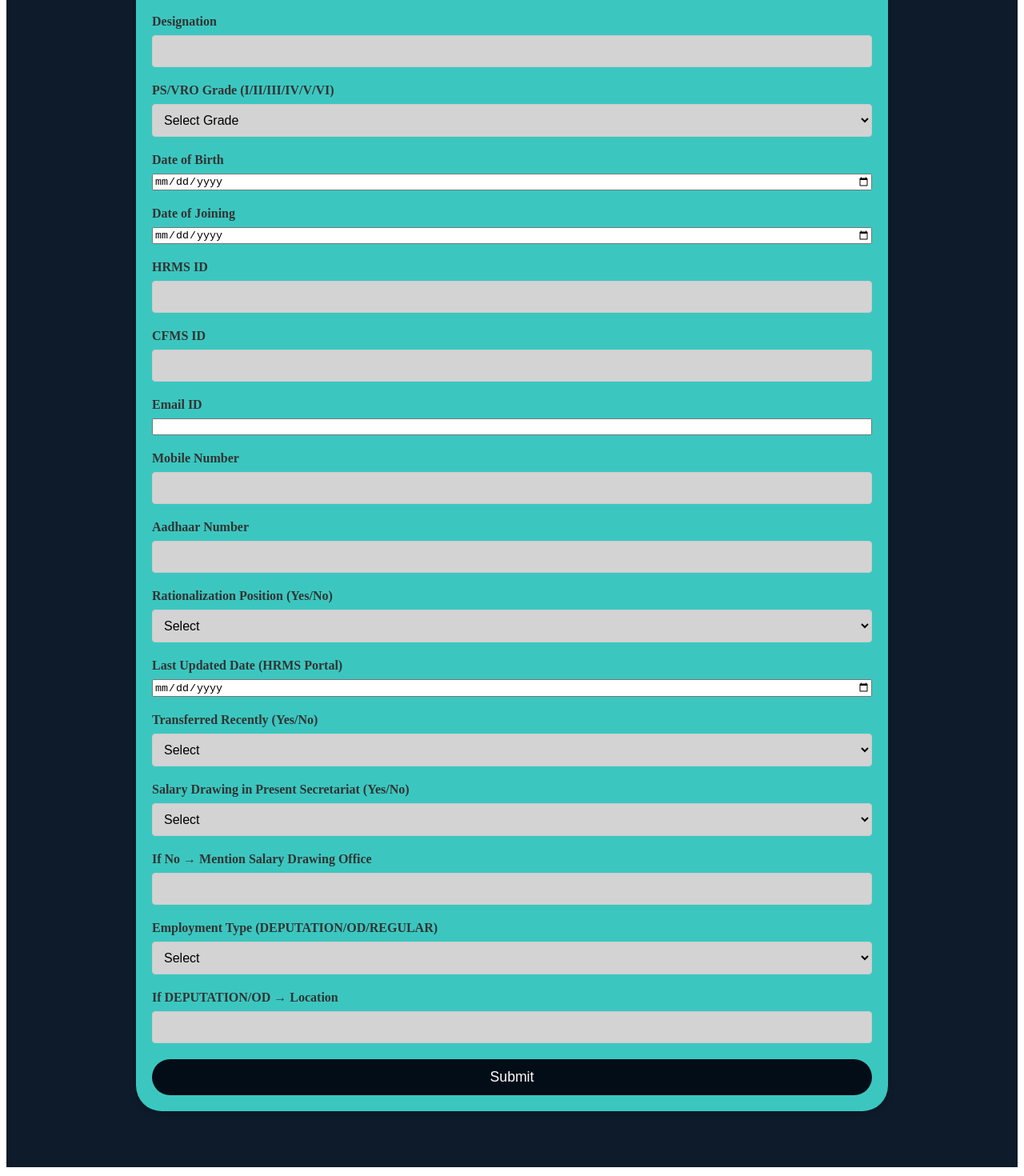
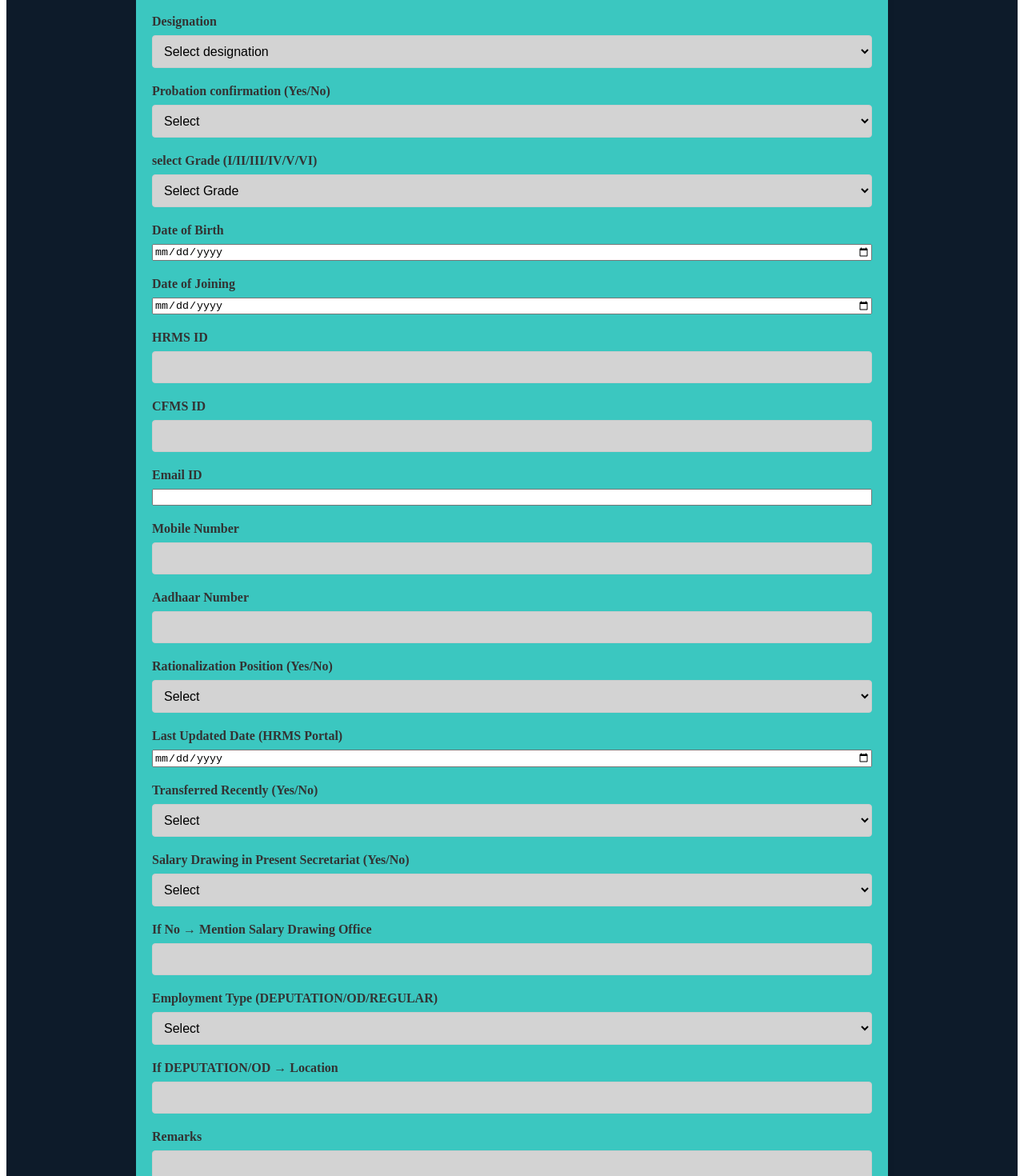
Before and after one commit to aswini0321/hrms-frontend, a React (Create React App) app: page /form/A in a window 1280 px wide. Shown: the part 500-1970 px from the top of the page at 80% size. Built offline with nearby package versions, Linux system fonts and the light colour scheme.

Commit message:
changes done

```diff
--- a/src/A.jsx
+++ b/src/A.jsx
@@ -290,6 +290,7 @@ const AForm = () => {
     employeeName: '',
     employeeId: '',
     designation: '',
+    probation:'',
     psVroGrade: '',
     dob: '',
     doj: '',
@@ -304,7 +305,8 @@ const AForm = () => {
     salaryDrawingPresent: '',
     salaryDrawingOffice: '',
     employmentType: '',
-    deputationLocation: ''
+    deputationLocation: '',
+    remarks:'',
   });
 
   const mandals = [
@@ -330,6 +332,22 @@ const AForm = () => {
   'RAMPACHODAVARAM-R',
   'VARARAMACHANDRAPURAM-R',
   'Y.RAMAVARAM-R'
+];
+const designations = [
+  'Panchayat Secretary (Grade-I to V)',
+  'Panchayat Secretary Grade VI (Digital Assistant)',
+  'Welfare and Education Assistant',
+  'Village Agriculture Assistant',
+  'Horticulture Assistant',
+  'Sericulture Assistant',
+  'Veterinary Assistant',
+  'Fisheries Assistant',
+  'Engineering Assistant (Grade-II)',
+  'Village Revenue Officer',
+  'Village Surveyor Assistant (Grade-III)',
+  'Mahila Police & Ward Women & Weaker Sections Protection Secretary (Female)',
+  'ANM / Ward Health Secretary',
+  'Energy Assistant (JL Grade III)'
 ];
 const secretariats = [
   'A.G.KODERU (10491259)', 'A.SENIVARAM (10390513)', 'ADAKULA (10390472)',
@@ -391,9 +409,10 @@ const secretariats = [
 
   const handleSubmit = async (e) => {
     e.preventDefault();
+    // https://hrms-backend-36vx.onrender.com
 
   try {
-      const response = await axios.post('https://hrms-backend-36vx.onrender.com/category-a', formData);
+      const response = await axios.post('http://localhost:4000/category-a', formData);
       alert(response.data.message);
     } catch (err) {
        console.error(err);
@@ -452,17 +471,39 @@ const secretariats = [
         </div>
 
           {/* Designation */}
-          <div className="form-group">
+          {/* <div className="form-group">
             <label>Designation</label>
             <input type="text" name="designation" value={formData.designation} onChange={handleChange} required />
+          </div> */}
+           <div className="form-group">
+            <label htmlFor="designation">Designation</label>
+            <select
+              id="designation"
+              name="designation"
+              value={formData.designation}
+              onChange={handleChange}
+              required
+            >
+              <option value="">Select designation</option>
+              {designations.map(s => <option key={s} value={s}>{s}</option>)}
+            </select>
+          </div>
+
+           <div className="form-group">
+            <label>Probation confirmation (Yes/No)</label>
+            <select name="probation" value={formData.probation} onChange={handleChange} required>
+              <option value="">Select</option>
+              <option value="Yes">Yes</option>
+              <option value="No">No</option>
+            </select>
           </div>
 
           {/* PS/VRO Grade */}
           <div className="form-group">
-            <label>PS/VRO Grade (I/II/III/IV/V/VI)</label>
+            <label>select Grade (I/II/III/IV/V/VI)</label>
             <select name="psVroGrade" value={formData.psVroGrade} onChange={handleChange} required>
               <option value="">Select Grade</option>
-              {['I','II','III','IV','V','VI'].map(g => <option key={g} value={g}>{g}</option>)}
+              {['I','II','III','IV','V','VI','NA'].map(g => <option key={g} value={g}>{g}</option>)}
             </select>
           </div>
 
@@ -548,13 +589,17 @@ const secretariats = [
               <option value="">Select</option>
               <option value="DEPUTATION">DEPUTATION</option>
               <option value="OD">OD</option>
-              <option value="REGULAR">REGULAR</option>
+              <option value="REGULAR">REGULAR-WORKING SAME SECRETARIAT</option>
             </select>
           </div>
 
           <div className="form-group">
             <label>If DEPUTATION/OD → Location</label>
             <input type="text" name="deputationLocation" value={formData.deputationLocation} onChange={handleChange} />
+          </div>
+          <div className="form-group">
+            <label>Remarks</label>
+            <input type="text" name="remarks" value={formData.remarks} onChange={handleChange} required />
           </div>
 
           <button type="submit">Submit</button>
--- a/src/Home.css
+++ b/src/Home.css
@@ -81,6 +81,21 @@ h2
   gap: 20px;                 /* spacing between cards */
   margin-top: 40px;
 }
+.open-form-btn {
+  padding: 8px 12px;
+  font-size: 14px;
+  cursor: pointer;
+  background-color: #007bff;
+  color: white;
+  border: none;
+  border-radius: 5px;
+  margin-top: 10px;
+}
+
+.open-form-btn:hover {
+  background-color: #0056b3;
+}
+
 
 
 
--- a/src/Home.jsx
+++ b/src/Home.jsx
@@ -221,7 +221,7 @@ export default function Home() {
       )}
 
       {/* Categories first */}
-      <div className="categories-grid">
+      {/* <div className="categories-grid">
         {categories.map(({ category, title, description, icon }) => (
           <div
             key={category}
@@ -233,7 +233,26 @@ export default function Home() {
             <p className="category-description">{description}</p>
           </div>
         ))}
-      </div>
+      </div> */}
+      {/* Categories first */}
+<div className="categories-grid">
+  {categories.map(({ category, title, description, icon }) => (
+    <div key={category} className={`category-card category-${category}`}>
+      <div className="icon">{icon}</div>
+      <h2 className="category-title">{title}</h2>
+      <p className="category-description">{description}</p>
+
+      {/* New clickable button */}
+      <button
+        className="open-form-btn"
+        onClick={() => handleClick(category)}
+      >
+        📝 Click to Fill Form
+      </button>
+    </div>
+  ))}
+</div>
+
 
       {/* Image later */}
       <div className="info-extension">
@@ -247,7 +266,7 @@ export default function Home() {
 
       <footer className="footer">
         <p>
-          &copy; {new Date().getFullYear()} Gram Panchayat Property Portal. All rights
+          &copy; {new Date().getFullYear()} GSWS Admin Portal. All rights
           reserved.
         </p>
       </footer>
--- a/src/preview.jsx
+++ b/src/preview.jsx
@@ -7,7 +7,7 @@ const Preview = () => {
   const navigate = useNavigate();
 
   const handleDownload = (category) => {
-    const url = `https://hrms-backend-36vx.onrender.com/export/${category}`;
+    const url = `http://localhost:4000/export/${category}`;
     const link = document.createElement('a');
     link.href = url;
     link.setAttribute('download', `category_${category.toUpperCase()}_data.xlsx`);
```
